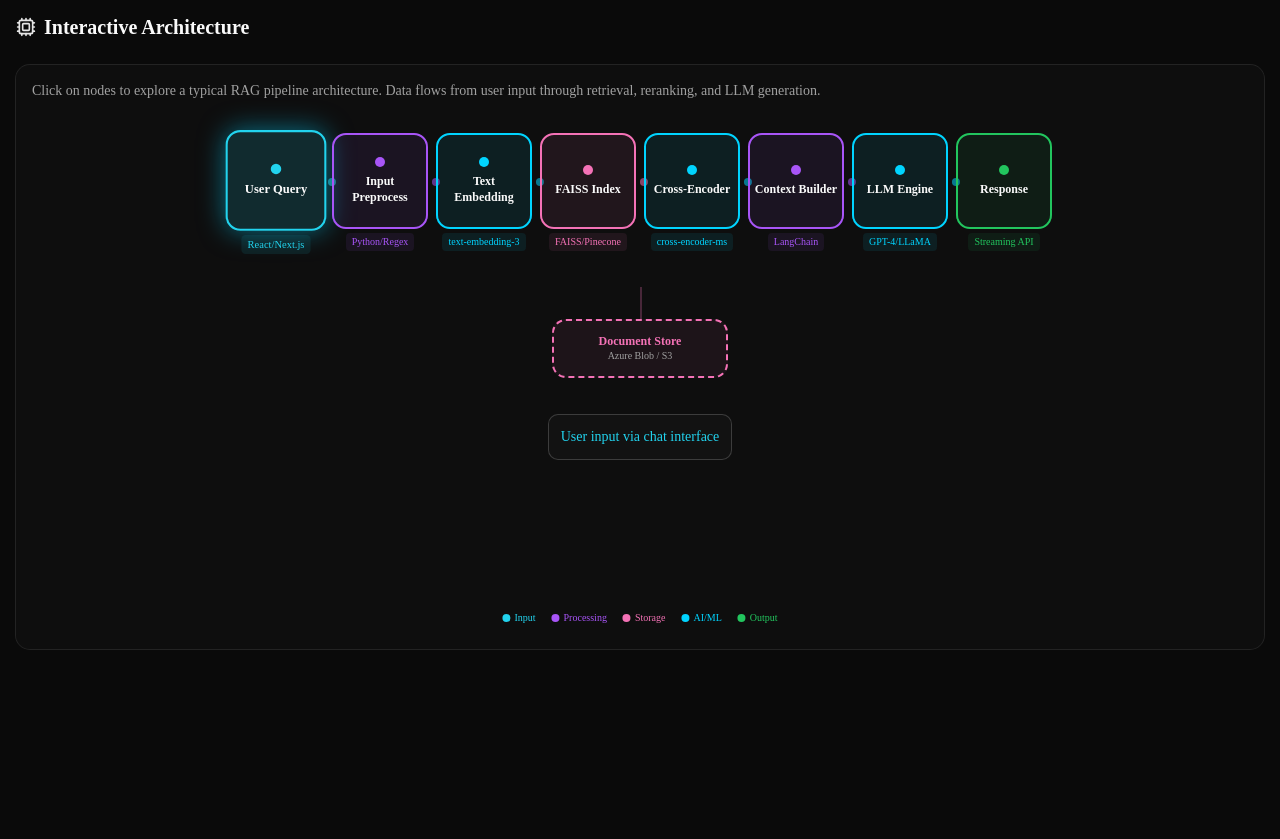
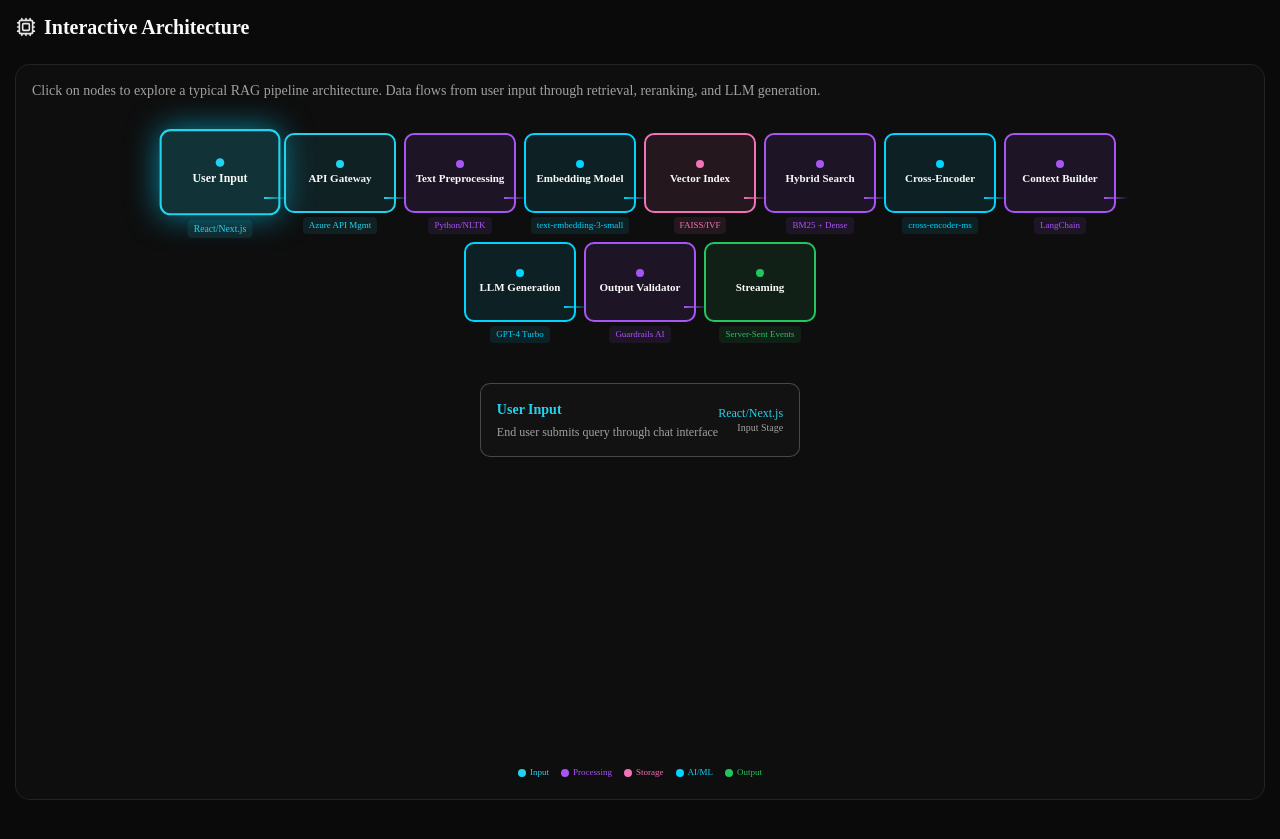
Before and after one commit to ShamsTabrezSyed/portfolio, a Next.js app: page /portfolio/systems in a window 1280 px wide. Shown: the part 1560-2399 px from the top of the page. Before the commit the page ends 2305 px from the top, so only its background shows below. Built offline with nearby package versions, Linux system fonts and the light colour scheme.

Commit message:
Fix all navigation, enhance architecture with 11 nodes

```diff
--- a/src/app/about/page.tsx
+++ b/src/app/about/page.tsx
@@ -17,7 +17,7 @@ export default function AboutPage() {
           className="max-w-5xl mx-auto"
         >
           <div className="flex items-center justify-center gap-2 mb-8">
-            <Link href="/portfolio">
+            <Link href="/portfolio/">
               <Button variant="ghost" size="sm" className="text-muted-foreground">
                 <Home className="mr-1 h-4 w-4" />
                 Home
--- a/src/app/contact/page.tsx
+++ b/src/app/contact/page.tsx
@@ -17,7 +17,7 @@ export default function ContactPage() {
           className="max-w-xl mx-auto"
         >
           <div className="flex items-center justify-center gap-2 mb-8">
-            <Link href="/portfolio">
+            <Link href="/portfolio/">
               <Button variant="ghost" size="sm" className="text-muted-foreground">
                 <Home className="mr-1 h-4 w-4" />
                 Home
--- a/src/app/page.tsx
+++ b/src/app/page.tsx
@@ -49,7 +49,7 @@ function Navigation({ showLogo = true }: { showLogo?: boolean }) {
           <nav className="flex items-center justify-between h-14">
             {showLogo ? (
               <Link href="/portfolio">
-                <GlitchLogo baseName="Shams" className="text-lg font-bold" />
+                <GlitchLogo baseName="Shams" className="text-xl font-bold" />
               </Link>
             ) : (
               <Link href="/portfolio" className="text-lg font-bold">
--- a/src/app/systems/page.tsx
+++ b/src/app/systems/page.tsx
@@ -148,7 +148,7 @@ export default function SystemsPage() {
           className="text-center mb-12"
         >
           <div className="flex items-center justify-center gap-2 mb-4">
-            <Link href="/portfolio">
+            <Link href="/portfolio/">
               <Button variant="ghost" size="sm" className="text-muted-foreground">
                 <Home className="mr-1 h-4 w-4" />
                 Home
--- a/src/components/graphs/ArchitectureGraph.tsx
+++ b/src/components/graphs/ArchitectureGraph.tsx
@@ -9,6 +9,7 @@ interface GraphNode {
   description: string;
   tech: string;
   type: 'input' | 'process' | 'storage' | 'model' | 'output';
+  details?: string[];
 }
 
 interface ArchitectureGraphProps {
@@ -24,14 +25,94 @@ const nodeColors: Record<string, string> = {
 };
 
 const ragNodes: GraphNode[] = [
-  { id: 'user', label: 'User Query', description: 'User input via chat interface', tech: 'React/Next.js', type: 'input' },
-  { id: 'preprocess', label: 'Input Preprocess', description: 'Clean, normalize & tokenize query text', tech: 'Python/Regex', type: 'process' },
-  { id: 'embed', label: 'Text Embedding', description: 'Convert text to vector embeddings', tech: 'text-embedding-3', type: 'model' },
-  { id: 'faiss', label: 'FAISS Index', description: 'Semantic similarity search', tech: 'FAISS/Pinecone', type: 'storage' },
-  { id: 'rerank', label: 'Cross-Encoder', description: 'Re-rank retrieved chunks by relevance', tech: 'cross-encoder-ms', type: 'model' },
-  { id: 'context', label: 'Context Builder', description: 'Combine chunks into prompt context', tech: 'LangChain', type: 'process' },
-  { id: 'llm', label: 'LLM Engine', description: 'Generate contextual response', tech: 'GPT-4/LLaMA', type: 'model' },
-  { id: 'output', label: 'Response', description: 'Stream final answer to user', tech: 'Streaming API', type: 'output' }
+  {
+    id: 'user',
+    label: 'User Input',
+    description: 'End user submits query through chat interface',
+    tech: 'React/Next.js',
+    type: 'input',
+    details: ['Chat UI', 'WebSocket', 'Session']
+  },
+  {
+    id: 'gateway',
+    label: 'API Gateway',
+    description: 'Request routing, auth validation, rate limiting',
+    tech: 'Azure API Mgmt',
+    type: 'input',
+    details: ['Auth JWT', 'Rate Limit', 'Logging']
+  },
+  {
+    id: 'preprocess',
+    label: 'Text Preprocessing',
+    description: 'Clean, normalize, split query into tokens',
+    tech: 'Python/NLTK',
+    type: 'process',
+    details: ['Lowercase', 'Punctuation', 'Stopwords']
+  },
+  {
+    id: 'embed',
+    label: 'Embedding Model',
+    description: 'Convert text to 1536-dim vector representation',
+    tech: 'text-embedding-3-small',
+    type: 'model',
+    details: ['1536 dims', 'Semantic', 'Cosine sim']
+  },
+  {
+    id: 'faiss',
+    label: 'Vector Index',
+    description: 'Approximate nearest neighbor search',
+    tech: 'FAISS/IVF',
+    type: 'storage',
+    details: ['IVF-PQ', 'Top-K=10', 'M=64']
+  },
+  {
+    id: 'hybrid',
+    label: 'Hybrid Search',
+    description: 'Combine dense + sparse retrieval',
+    tech: 'BM25 + Dense',
+    type: 'process',
+    details: ['BM25', 'RRF fusion', 'Weights']
+  },
+  {
+    id: 'rerank',
+    label: 'Cross-Encoder',
+    description: 'Re-score top chunks for relevance',
+    tech: 'cross-encoder-ms',
+    type: 'model',
+    details: ['Re-ranking', 'Top-K=5', 'Score threshold']
+  },
+  {
+    id: 'context',
+    label: 'Context Builder',
+    description: 'Format retrieved docs into prompt',
+    tech: 'LangChain',
+    type: 'process',
+    details: ['Chunking', 'Citations', 'Prompt']
+  },
+  {
+    id: 'llm',
+    label: 'LLM Generation',
+    description: 'Generate contextual response with citations',
+    tech: 'GPT-4 Turbo',
+    type: 'model',
+    details: ['128K ctx', 'Function calls', 'JSON mode']
+  },
+  {
+    id: 'validate',
+    label: 'Output Validator',
+    description: 'Check response quality and safety',
+    tech: 'Guardrails AI',
+    type: 'process',
+    details: ['PII detection', 'Toxicity', 'Format']
+  },
+  {
+    id: 'stream',
+    label: 'Streaming',
+    description: 'Stream response tokens to client',
+    tech: 'Server-Sent Events',
+    type: 'output',
+    details: ['Real-time', 'Tokens', 'Progress']
+  }
 ];
 
 export function ArchitectureGraph({ className }: ArchitectureGraphProps) {
@@ -39,48 +120,48 @@ export function ArchitectureGraph({ className }: ArchitectureGraphProps) {
   const [activeNode, setActiveNode] = useState<string>('user');
 
   return (
-    <div className={`relative w-full min-h-[500px] ${className}`}>
-      <div className="relative flex flex-col items-center gap-3">
-        <div className="flex flex-wrap justify-center gap-2 max-w-4xl mx-auto mb-6">
+    <div className={`relative w-full min-h-[650px] ${className}`}>
+      <div className="relative flex flex-col items-center gap-2">
+        <div className="flex flex-wrap justify-center gap-2 max-w-5xl mx-auto">
           {ragNodes.map((node, i) => (
             <motion.div
               key={node.id}
               className="relative"
               initial={{ opacity: 0, y: 10 }}
               animate={{ opacity: 1, y: 0 }}
-              transition={{ delay: i * 0.08 }}
+              transition={{ delay: i * 0.05 }}
             >
               <motion.div
                 className={`flex flex-col items-center cursor-pointer transition-all duration-200 ${
-                  activeNode === node.id ? 'scale-105' : 'hover:scale-102'
+                  activeNode === node.id ? 'scale-108' : 'hover:scale-103'
                 }`}
                 onClick={() => setActiveNode(node.id)}
                 onMouseEnter={() => setHoveredNode(node.id)}
                 onMouseLeave={() => setHoveredNode(null)}
               >
                 <div
-                  className={`w-24 h-24 rounded-xl flex flex-col items-center justify-center border-2 transition-all duration-300 ${
+                  className={`w-28 h-20 rounded-lg flex flex-col items-center justify-center border-2 transition-all duration-300 ${
                     activeNode === node.id
-                      ? 'shadow-[0_0_25px_rgba(0,212,255,0.5)]'
+                      ? 'shadow-[0_0_30px_rgba(0,212,255,0.6)]'
                       : ''
                   }`}
                   style={{
                     borderColor: nodeColors[node.type],
-                    backgroundColor: activeNode === node.id ? `${nodeColors[node.type]}25` : `${nodeColors[node.type]}15`,
+                    backgroundColor: activeNode === node.id ? `${nodeColors[node.type]}30` : `${nodeColors[node.type]}18`,
                   }}
                 >
                   <div
-                    className="w-2.5 h-2.5 rounded-full mb-1.5"
+                    className="w-2 h-2 rounded-full mb-1"
                     style={{ backgroundColor: nodeColors[node.type] }}
                   />
-                  <span className="text-xs font-semibold text-center px-1">{node.label}</span>
+                  <span className="text-[11px] font-semibold text-center px-1 leading-tight">{node.label}</span>
                 </div>
 
                 <span
-                  className="text-[10px] mt-1 px-1.5 py-0.5 rounded"
+                  className="text-[9px] mt-1 px-1.5 py-0.5 rounded"
                   style={{
                     color: nodeColors[node.type],
-                    backgroundColor: `${nodeColors[node.type]}15`
+                    backgroundColor: `${nodeColors[node.type]}18`
                   }}
                 >
                   {node.tech}
@@ -89,76 +170,81 @@ export function ArchitectureGraph({ className }: ArchitectureGraphProps) {
                 <AnimatePresence>
                   {hoveredNode === node.id && (
                     <motion.div
-                      initial={{ opacity: 0, y: 5 }}
-                      animate={{ opacity: 1, y: 0 }}
-                      exit={{ opacity: 0 }}
-                      className="absolute top-full mt-2 left-1/2 -translate-x-1/2 w-44 p-2.5 rounded-lg bg-card border z-50 shadow-lg"
+                      initial={{ opacity: 0, y: 5, scale: 0.95 }}
+                      animate={{ opacity: 1, y: 0, scale: 1 }}
+                      exit={{ opacity: 0, scale: 0.95 }}
+                      className="absolute top-full mt-2 left-1/2 -translate-x-1/2 w-52 p-3 rounded-lg bg-card border z-50 shadow-xl"
                     >
-                      <p className="text-xs font-medium" style={{ color: nodeColors[node.type] }}>
+                      <p className="text-xs font-bold" style={{ color: nodeColors[node.type] }}>
                         {node.label}
                       </p>
                       <p className="text-[10px] text-muted-foreground mt-1">{node.description}</p>
+                      {node.details && (
+                        <div className="flex flex-wrap gap-1 mt-2">
+                          {node.details.map((d, i) => (
+                            <span key={i} className="text-[9px] px-1.5 py-0.5 rounded bg-muted/50">
+                              {d}
+                            </span>
+                          ))}
+                        </div>
+                      )}
                     </motion.div>
                   )}
                 </AnimatePresence>
               </motion.div>
 
               {i < ragNodes.length - 1 && (
+                <div className="absolute top-16 -right-3 w-6 h-0.5 overflow-hidden">
                   <motion.div
-                  className="absolute top-12 -right-2 w-8 h-0.5"
+                    className="absolute top-0 w-full h-full"
                     style={{
-                    background: `linear-gradient(90deg, ${nodeColors[node.type]} 0%, ${nodeColors[node.type]}50% 50%, transparent 100%)`
+                      background: `linear-gradient(90deg, ${nodeColors[node.type]} 0%, transparent 100%)`
                     }}
                   >
                     <motion.div
-                    className="absolute right-0 top-1/2 -translate-y-1/2 w-2 h-2 rounded-full"
+                      className="absolute right-0 top-1/2 -translate-y-1/2 w-2 h-1.5 rounded-full"
                       style={{ backgroundColor: nodeColors[node.type] }}
-                    animate={{ x: [0, 4], opacity: [0.5, 1, 0.5] }}
-                    transition={{ duration: 1.5, repeat: Infinity }}
+                      animate={{ x: [0, 20], opacity: [0.3, 1, 0.3] }}
+                      transition={{ duration: 1.2, repeat: Infinity, ease: "linear" }}
                     />
                   </motion.div>
+                </div>
               )}
             </motion.div>
           ))}
         </div>
 
-        {ragNodes.slice(0, 1).map((node) => (
-          <div key="doc-store" className="mt-8 relative">
-            <div
-              className="w-44 p-3 rounded-xl border-2 border-dashed"
-              style={{
-                borderColor: '#f472b6',
-                backgroundColor: '#f472b610'
-              }}
-            >
-              <p className="text-xs font-semibold text-center" style={{ color: '#f472b6' }}>
-                Document Store
-              </p>
-              <p className="text-[10px] text-muted-foreground text-center">Azure Blob / S3</p>
-            </div>
-            <motion.div
-              className="absolute -top-8 left-1/2 w-0.5 h-8"
-              style={{ backgroundColor: '#f472b640' }}
-            />
-          </div>
-        ))}
-
         <AnimatePresence mode="wait">
           <motion.div
             key={activeNode}
-            initial={{ opacity: 0 }}
-            animate={{ opacity: 1 }}
+            initial={{ opacity: 0, y: 5 }}
+            animate={{ opacity: 1, y: 0 }}
             exit={{ opacity: 0 }}
-            className="mt-6 p-3 rounded-lg bg-card/50 border border-primary/20 max-w-md"
+            className="mt-8 p-4 rounded-lg bg-card/60 border border-primary/25 max-w-2xl"
           >
-            <p className="text-sm text-center" style={{ color: nodeColors[ragNodes.find(n => n.id === activeNode)?.type || 'model'] }}>
+            <div className="flex items-center justify-between">
+              <div>
+                <p className="text-sm font-bold" style={{ color: nodeColors[ragNodes.find(n => n.id === activeNode)?.type || 'model'] }}>
+                  {ragNodes.find(n => n.id === activeNode)?.label}
+                </p>
+                <p className="text-xs text-muted-foreground mt-1">
                   {ragNodes.find(n => n.id === activeNode)?.description}
                 </p>
+              </div>
+              <div className="text-right">
+                <p className="text-xs font-medium" style={{ color: nodeColors[ragNodes.find(n => n.id === activeNode)?.type || 'model'] }}>
+                  {ragNodes.find(n => n.id === activeNode)?.tech}
+                </p>
+                <p className="text-[10px] text-muted-foreground capitalize">
+                  {ragNodes.find(n => n.id === activeNode)?.type} Stage
+                </p>
+              </div>
+            </div>
           </motion.div>
         </AnimatePresence>
       </div>
 
-      <div className="absolute bottom-2 left-1/2 -translate-x-1/2 flex gap-4 text-[10px]">
+      <div className="absolute bottom-1 left-1/2 -translate-x-1/2 flex gap-3 text-[9px]">
         {[
           { label: 'Input', color: '#22d3ee' },
           { label: 'Processing', color: '#a855f7' },
```
Lines whose indentation alone changed are shown as unchanged.
